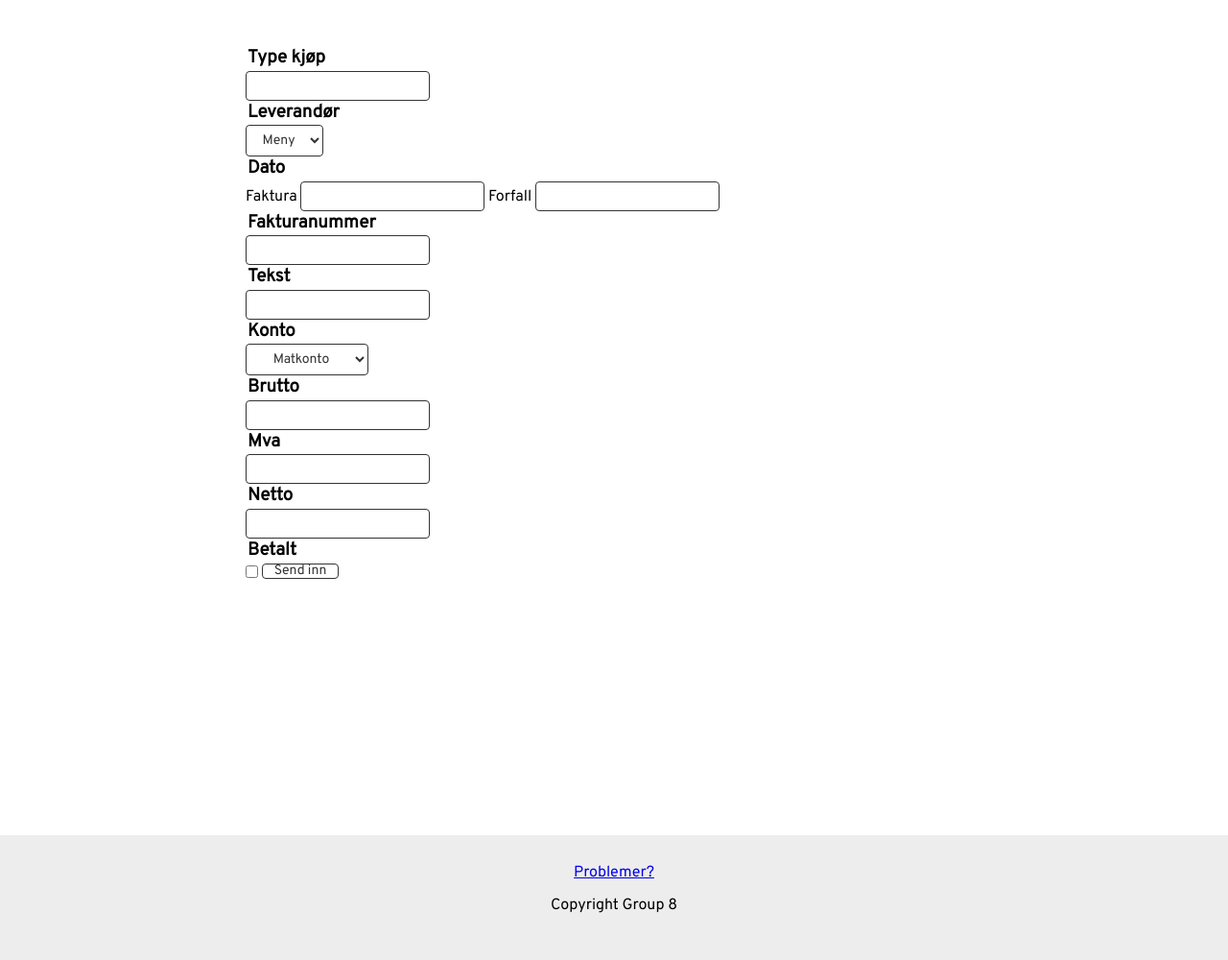
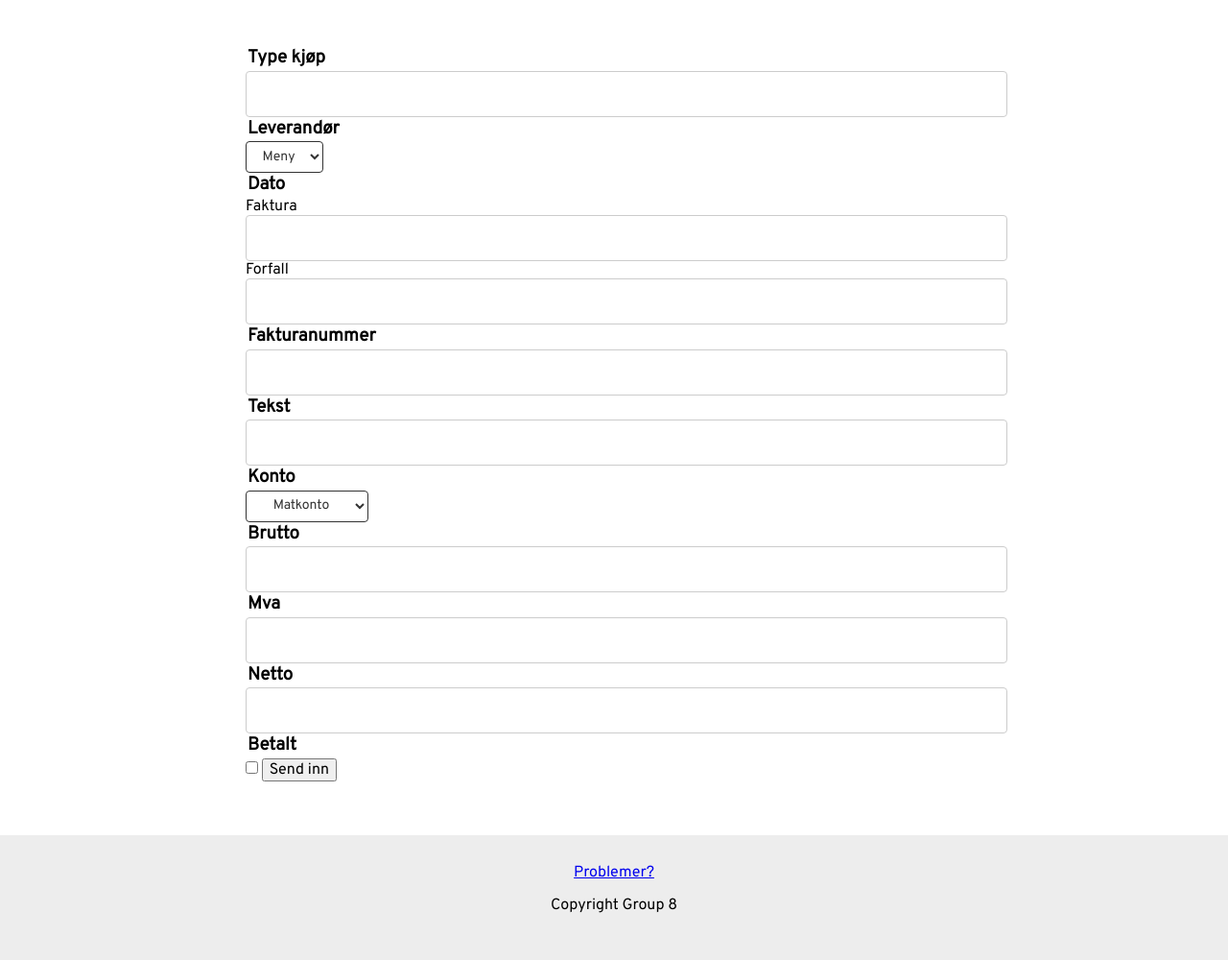
Before and after one commit to fredrikwaaler/OCR---SysDev2019, a Flask app: template Flask/templates/kjoop.html in a window 1280 px wide. Shown: the whole page at 96% size. Run offline with Flask 2, Linux system fonts and the light colour scheme; the template is opened without the code that fills it: values that come from a table or form of the project are taken from there, others are empty.

Commit message:
imporved input fields

```diff
--- a/Flask/static/main.css
+++ b/Flask/static/main.css
@@ -35,8 +35,35 @@ h3 {
     margin: 2px;
 }
 
+
+/* IDs for each input field */
+#type_kjoop, #fakturadato, #forfallsdato,
+#fakturanummer, #tekst, #bruttobelop,
+#mva, #nettobelop {
+    display: block;
+    width: 100%;
+    height: 34px;
+    padding: 6px 12px;
+    font-size: 14px;
+    line-height: 1.42857143;
+    color: #555;
+    background-color: #fff;
+    background-image: none;
+    border: 1px solid #ccc;
+    border-radius: 4px;
+}
+
+#type_kjoop:focus, #fakturadato:focus, #forfallsdato:focus,
+#fakturanummer:focus, #tekst:focus, #bruttobelop:focus,
+#mva:focus, #nettobelop:focus {
+    border-color: #66afe9;
+}
+/* upon clicking one of these fields:
+border-bottom-color: rgb(104, 176, 232);
+*/
+
 /* Input is used for buttons */
-input, select {
+select {
     color: #333;
     background-color: #fff;
     border-color: #ccc;
@@ -55,7 +82,7 @@ input, select {
 }
 
 /* TODO:
-- Make buttons, diff between input fields and buttons
+- Make buttons, diff from input fields and buttons
 */
 
 /* It works, but need to put on buttons and not fields. */
--- a/Flask/templates/kjoop.html
+++ b/Flask/templates/kjoop.html
@@ -14,6 +14,7 @@
     {{ form.forfallsdato }}
     <h3>Fakturanummer</h3>
     {{ form.fakturanummer }}
+
 
     <!-- Bilde her -->
 
```
